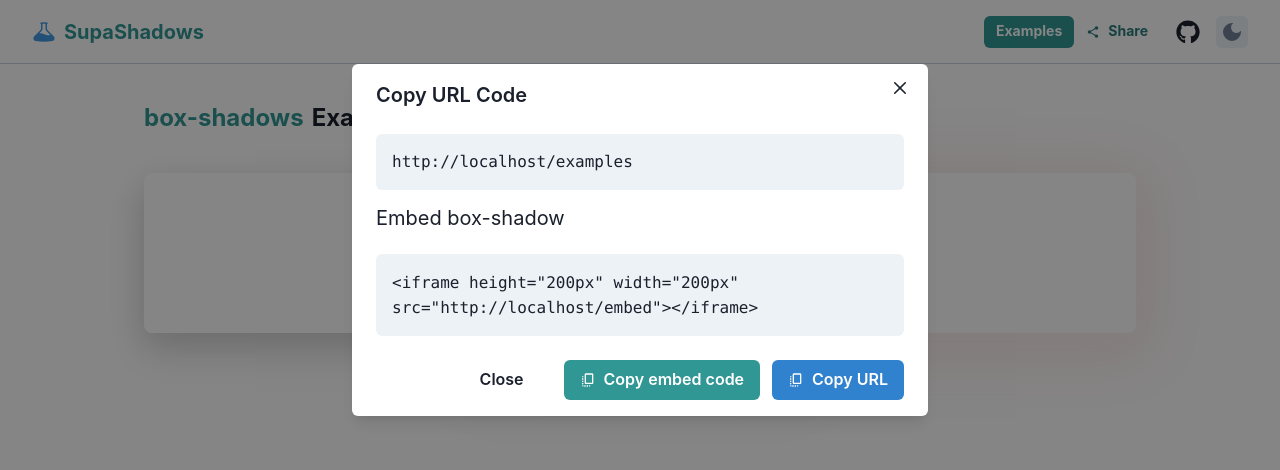
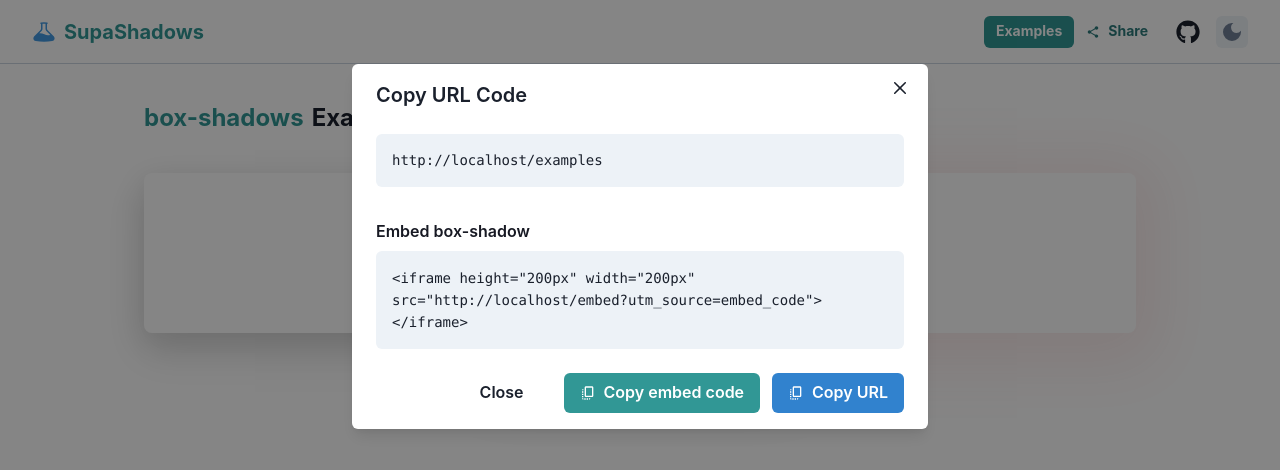
Before and after one commit to alexalannunes/supa-shadows, a Next.js app: page /examples in a window 1280 px wide. Both pictures are taken after a click on the button "Share". Shown: the top 470 px of the page. Built offline with nearby package versions, Linux system fonts and the light colour scheme; no server answers.

Commit message:
add utm embed code, change color button

```diff
--- a/components/copy-code-dialog.tsx
+++ b/components/copy-code-dialog.tsx
@@ -77,7 +77,7 @@ export function CopyCodeDialog({ isOpen, onClose }: Props) {
               Close
             </Button>
             <Button
-              colorScheme="blue"
+              colorScheme="teal"
               leftIcon={<MdCopyAll />}
               onClick={handleCopy}
             >
--- a/components/share-shadow-dialog.tsx
+++ b/components/share-shadow-dialog.tsx
@@ -2,7 +2,6 @@ import {
   Box,
   BoxProps,
   Button,
-  Heading,
   Modal,
   ModalBody,
   ModalCloseButton,
@@ -12,6 +11,7 @@ import {
   ModalOverlay,
   Spinner,
   Stack,
+  Text,
   useToast,
 } from "@chakra-ui/react";
 import "highlight.js/styles/github.css";
@@ -40,8 +40,11 @@ function CodeBox({ children, ...props }: BoxProps) {
 
 function getEmbedCode() {
   const { origin, search } = location;
+  const urlSearch = new URLSearchParams(search);
+  urlSearch.set("utm_source", "embed_code");
+  const finalUrlSearch = urlSearch.toString();
   const pathname = "embed";
-  const url = `${origin}/${pathname}${search}`;
+  const url = `${origin}/${pathname}?${finalUrlSearch}`;
   return `<iframe
                       height="200px"
                       width="200px"
@@ -85,18 +88,24 @@ export function ShareDialog({ isOpen, onClose }: Props) {
           <ModalCloseButton />
           <ModalBody overflowY={"auto"} maxH="500px">
             <Stack spacing={4}>
-              <CodeBox>
+              <CodeBox fontSize={"sm"}>
                 <pre style={{ whiteSpace: "pre-line" }}>
                   <code>{isClient ? location.href : "Loading..."}</code>
                 </pre>
               </CodeBox>
 
-              <Heading fontWeight={"normal"} size={"md"}>
-                Embed box-shadow
-              </Heading>
-              <CodeBox mt={2}>
-                {isClient ? <code>{getEmbedCode()}</code> : <Spinner />}
-              </CodeBox>
+              <Box mt={4}>
+                <Text
+                  color={"gray.900"}
+                  _dark={{ color: "white" }}
+                  fontWeight={"semibold"}
+                >
+                  Embed box-shadow
+                </Text>
+                <CodeBox mt={2} fontSize={"sm"}>
+                  {isClient ? <code>{getEmbedCode()}</code> : <Spinner />}
+                </CodeBox>
+              </Box>
             </Stack>
           </ModalBody>
 
```
